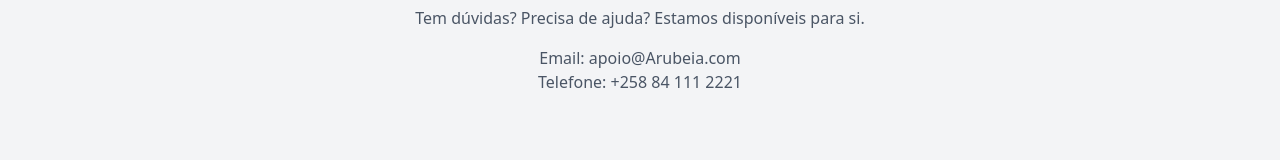
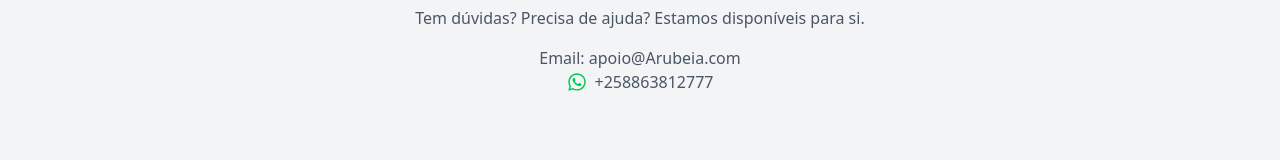
Before and after one commit to Antonio-Massumira/pharmacy-consultancy, a Next.js app: page / in a window 1280 px wide. Shown: the part 2170-2330 px from the top of the page. Built offline with nearby package versions, Linux system fonts and the light colour scheme.

Commit message:
Added the whatsapp API

```diff
--- a/package.json
+++ b/package.json
@@ -13,7 +13,8 @@
     "lucide-react": "^0.510.0",
     "next": "15.3.2",
     "react": "^19.0.0",
-    "react-dom": "^19.0.0"
+    "react-dom": "^19.0.0",
+    "react-icons": "^5.5.0"
   },
   "devDependencies": {
     "@tailwindcss/postcss": "^4",
--- a/src/components/ContactSection.js
+++ b/src/components/ContactSection.js
@@ -1,11 +1,26 @@
+import { FaWhatsapp } from 'react-icons/fa'; // Importação do ícone do WhatsApp
+
 export default function ContactSection() {
+  const phoneNumber = "+258863812777"; // Número de telefone sem espaços
+  const whatsappLink = `https://wa.me/${phoneNumber}`; // Link da API do WhatsApp
+
   return (
     <div className="text-center max-w-2xl mx-auto">
       <p className="text-gray-600">
         Tem dúvidas? Precisa de ajuda? Estamos disponíveis para si.
       </p>
       <p className="text-gray-600 mt-4">Email: apoio@Arubeia.com</p>
-      <p className="text-gray-600">Telefone: +258 84 111 2221</p>
+      <p className="text-gray-600 flex items-center justify-center gap-2">
+        <FaWhatsapp className="text-green-500 text-xl" />
+        <a
+          href={whatsappLink}
+          target="_blank"
+          rel="noopener noreferrer"
+          className="hover:text-green-500 transition-colors"
+        >
+          {phoneNumber}
+        </a>
+      </p>
     </div>
   );
 }
```
Also changed, not shown: 1 other file (tests, documents, lock files or other folders).
